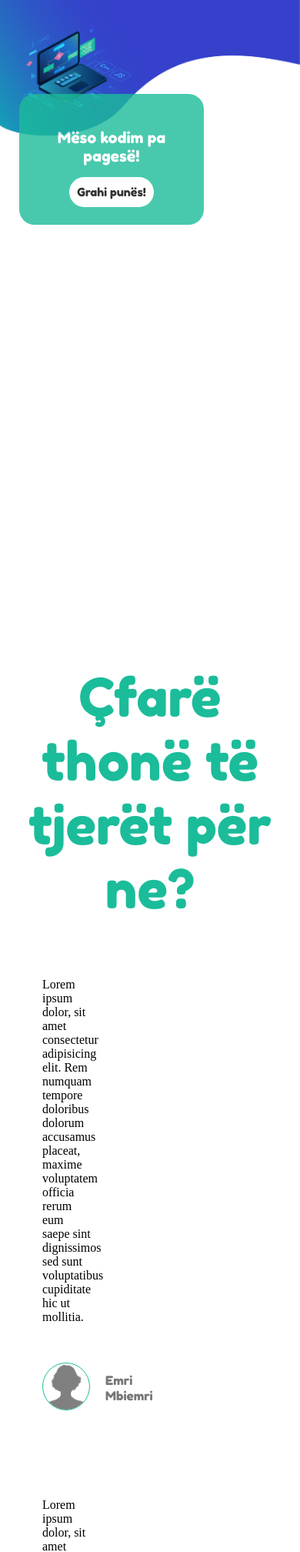
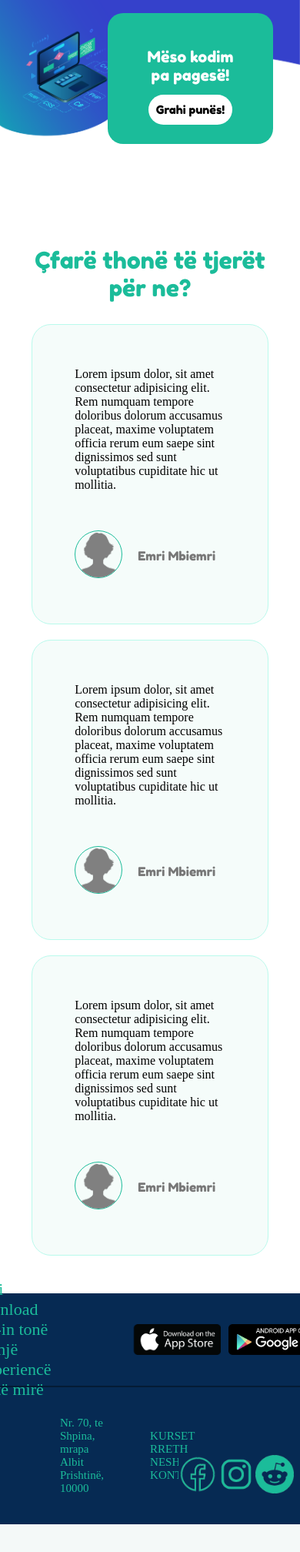
Before and after one commit to ringash/Meso-Online, a PHP site: page /dashboard.php in a window 390 px wide; the page is wider, and only the part inside the window is pictured. Shown: the part 173-2189 px from the top of that part at 77% size. After the commit the page ends 2153 px from the top of that part, so only its background shows below. Run offline with PHP 8.4, Linux system fonts and the light colour scheme; some web fonts are replaced.

Commit message:
responsivity e reviews ne dashboard

```diff
--- a/css/dashboard-style.css
+++ b/css/dashboard-style.css
@@ -11,7 +11,7 @@
     padding: 45px;
     position: absolute;
     width: 600px;
-    height: 250px;
+    height: fit-content;
     top: 35%;
     left: 50%;
     display: flex;
@@ -109,27 +109,39 @@
 }
 
 @media only screen and (max-width: 400px){
+    #bck-img {
+        height: 300px;
+    }
     #welcome {
-        padding: 45px;
-        position: absolute;
-        width: 150px;
+        width: 125px;
         height: 80px;
-        left: 25px;
-        opacity: 0.8;
+        left: 140px;
+        top: 190px;
     }
     #welcome :first-child{
-        opacity: 1;
         font-size: 20px;
+        opacity: 2;
     }
-
     #welcome a{
-        opacity: 1;
         font-size: 15px;
         padding: 10px;
     }
-    #reviews {
-        width: 100vw;
-        height: 65%;
+    #reviews-content {
+        height: fit-content;
+    }
+    #rev-title {
+        font-size: 30px;
+    }
+    #reviews{
+        flex-direction: column;
+        align-items: center;
+    }
+    #reviews>div {
+        margin: 10px;
+        border: 1px solid rgb(185, 250, 236);
+        border-radius: 25px;
+        background-color:  rgb(245, 252, 250);
+        width: 90%;
         flex-direction: column;
     }
 }
--- a/dashboard.php
+++ b/dashboard.php
@@ -27,7 +27,7 @@
             <p>&#199far&#235 thon&#235 t&#235 tjer&#235t p&#235r ne?</p>
         </div>
         <div id="reviews">
-            <div>
+            <div class="review">
                 <div>
                     <p>Lorem ipsum dolor, sit amet consectetur adipisicing elit. Rem numquam tempore doloribus dolorum accusamus placeat, maxime voluptatem officia rerum eum saepe sint dignissimos sed sunt voluptatibus cupiditate hic ut mollitia.</p>
                 </div>
@@ -40,7 +40,7 @@
                     </div>
                 </div>
             </div>
-            <div>
+            <div class="review">
                 <div>
                     <p>Lorem ipsum dolor, sit amet consectetur adipisicing elit. Rem numquam tempore doloribus dolorum accusamus placeat, maxime voluptatem officia rerum eum saepe sint dignissimos sed sunt voluptatibus cupiditate hic ut mollitia.</p>
                 </div>
@@ -53,7 +53,7 @@
                     </div>
                 </div>
             </div>
-            <div>
+            <div class="review">
                 <div>
                     <p>Lorem ipsum dolor, sit amet consectetur adipisicing elit. Rem numquam tempore doloribus dolorum accusamus placeat, maxime voluptatem officia rerum eum saepe sint dignissimos sed sunt voluptatibus cupiditate hic ut mollitia.</p>
                 </div>
```
